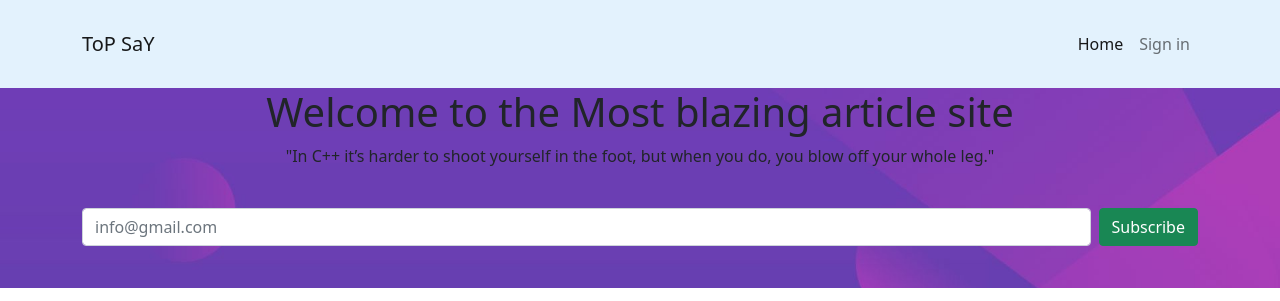
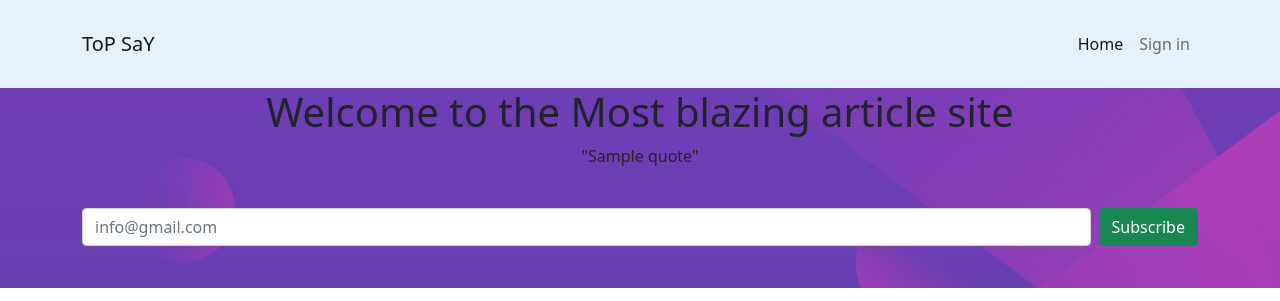
Before and after one commit to sling254/top-say, a Flask app: page / in a window 1280 px wide. Shown: the top 301 px of the page. Run offline with Flask 2, Linux system fonts and the light colour scheme; tables that the repository leaves empty hold one stand-in row (values such as "Sample post"); a database or web service that is not in the repository returns one stand-in record (values such as "Sample title"); data that the repository does not hold is empty; some libraries are stand-ins or nearby versions.

Commit message:
consume the random quote Api and display the Quote to the user

```diff
--- a/app/main/views.py
+++ b/app/main/views.py
@@ -3,15 +3,18 @@ from . import main
 from flask_login import login_required,current_user
 from .forms import UpdateProfile, CreateBlog
 from ..models import User, Blog, Comment
+from ..requests import get_quote
 from ..import db, photos
 import secrets
 import os
 from ..email import mail_message
 
+
 @main.route('/')
 def index():
+    quote = get_quote()
     blogs = Blog.query.order_by(Blog.time.desc())
-    return render_template('index.html', blogs=blogs)
+    return render_template('index.html', blogs=blogs, quote=quote)
 
 @main.route('/blog/<id>')
 @login_required
--- /dev/null
+++ b/app/requests.py
@@ -0,0 +1,13 @@
+import requests
+from .models import Quote
+
+url = "http://quotes.stormconsultancy.co.uk/random.json"
+
+def get_quote():
+    """
+    Function to consume http request and return a Quote class instance
+    """
+    response = requests.get(url).json()
+
+    random_quote = Quote(response.get("author"), response.get("quote"))
+    return random_quote
--- a/app/templates/index.html
+++ b/app/templates/index.html
@@ -5,7 +5,7 @@
     <div class="container">
         <div class="row">
             <h1 class="text-center">Welcome to the Most blazing article site</h1>
-            <blockquote> "In C++ it’s harder to shoot yourself in the foot, but when you do, you blow off your whole leg." </blockquote>
+            <blockquote> "{{quote.quote}}" </blockquote>
         </div>
         <div class="row justify-content-md-center">
             <form class="d-flex mt-4">
```
